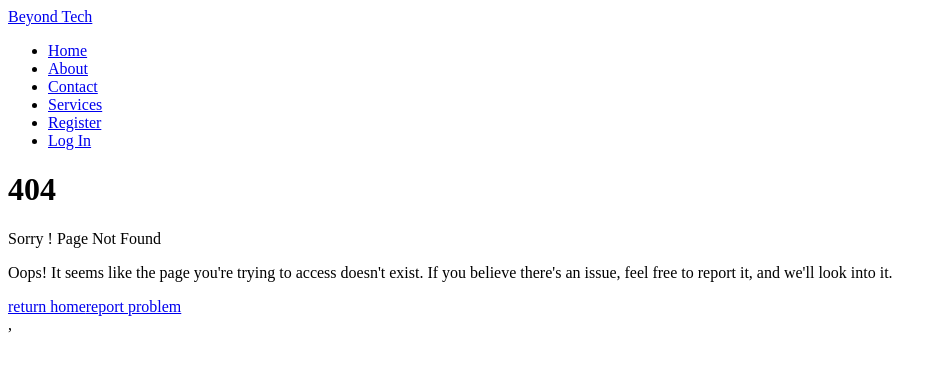
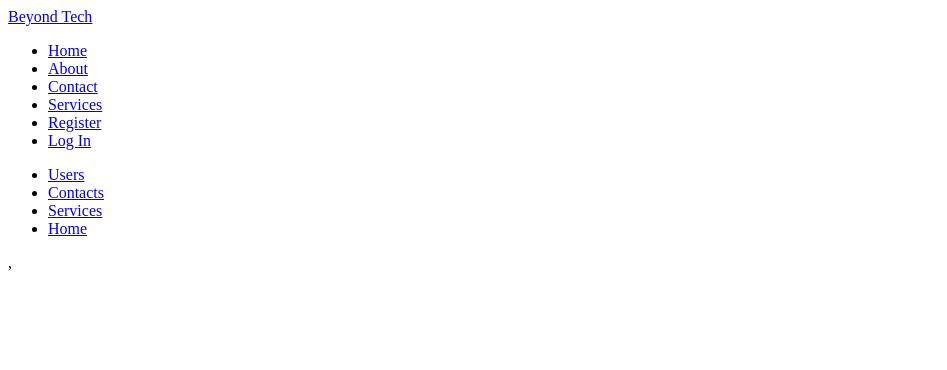
Before and after one commit to Deepak-647/MERN-PRACTICE, a React (Vite) app in the folder client/: page /admin in a window 1280 px wide. Shown: the top 370 px of the page, without its empty margins (0-947 px from the left). Built offline with nearby package versions, Linux system fonts and the light colour scheme; no server answers.

Commit message:
Building Admin Page Layouts using  Nested Admin Routes & Outlet

```diff
--- a/client/src/App.jsx
+++ b/client/src/App.jsx
@@ -8,6 +8,9 @@
 import { Logout } from "./pages/Logout";
 import Navbar from "./compnents/Navbar";
 import ErrorPage from "./pages/ErrorPage";
+import { AdminLayout } from "./compnents/layouts/Admin-Layout";
+import { AdminUsers } from "./pages/AdminUsers";
+import { AdminContacts } from "./pages/AdminContacts";
 
 
 function App() {
@@ -24,6 +27,11 @@
           <Route path="/login" element={<Login />} />
           <Route path="/logout" element={<Logout />} />
           <Route path="*" element={<ErrorPage />} />
+          <Route path="/admin" element={<AdminLayout/>}>
+            <Route path="users" element={<AdminUsers/>}/>
+            <Route path="contacts" element={<AdminContacts/>}/>
+          </Route>
+
         </Routes>
       </BrowserRouter>
     </>
--- /dev/null
+++ b/client/src/compnents/layouts/Admin-Layout.jsx
@@ -0,0 +1,30 @@
+import { Outlet } from "react-router-dom";
+import { Link } from "react-router-dom";
+
+export const AdminLayout = () => {
+  return (
+    <>
+      <header>
+        <div className="container">
+          <nav>
+            <ul>
+              <li>
+                <Link to="/admin/users">Users</Link>
+              </li>
+              <li>
+                <Link to="/admin/contacts">Contacts</Link>
+              </li>
+              <li>
+                <Link to="/services">Services</Link>
+              </li>
+              <li>
+                <Link to="/">Home</Link>
+              </li>
+            </ul>
+          </nav>
+        </div>
+      </header>
+      <Outlet />
+    </>
+  );
+};
--- /dev/null
+++ b/client/src/pages/AdminContacts.jsx
@@ -0,0 +1,3 @@
+export const AdminContacts = () => {
+    return <h1>AdminContacts</h1>
+}
--- /dev/null
+++ b/client/src/pages/AdminUsers.jsx
@@ -0,0 +1,3 @@
+export const AdminUsers = () =>{
+    return <h1>AdminUsers</h1>
+}
```
